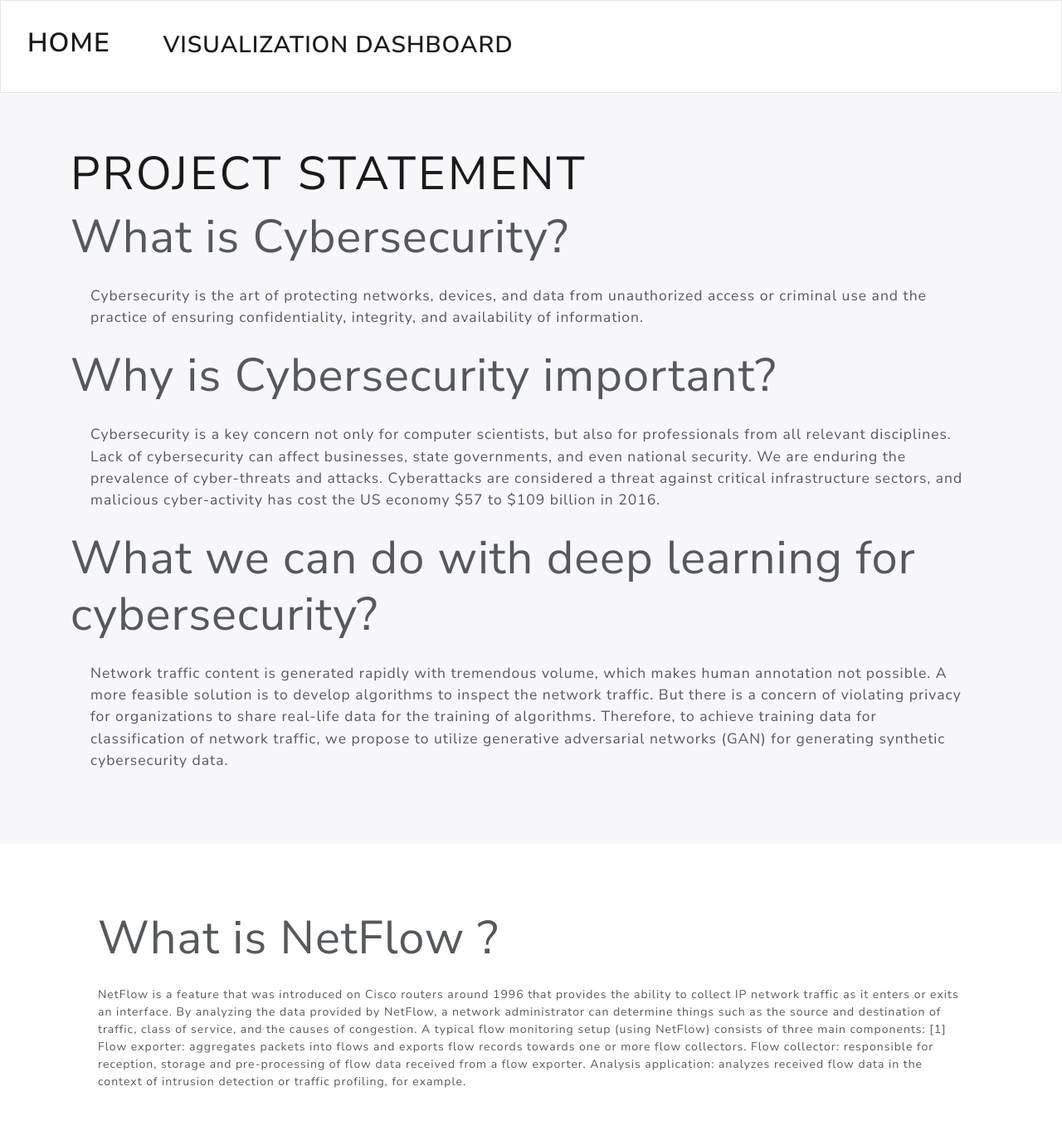
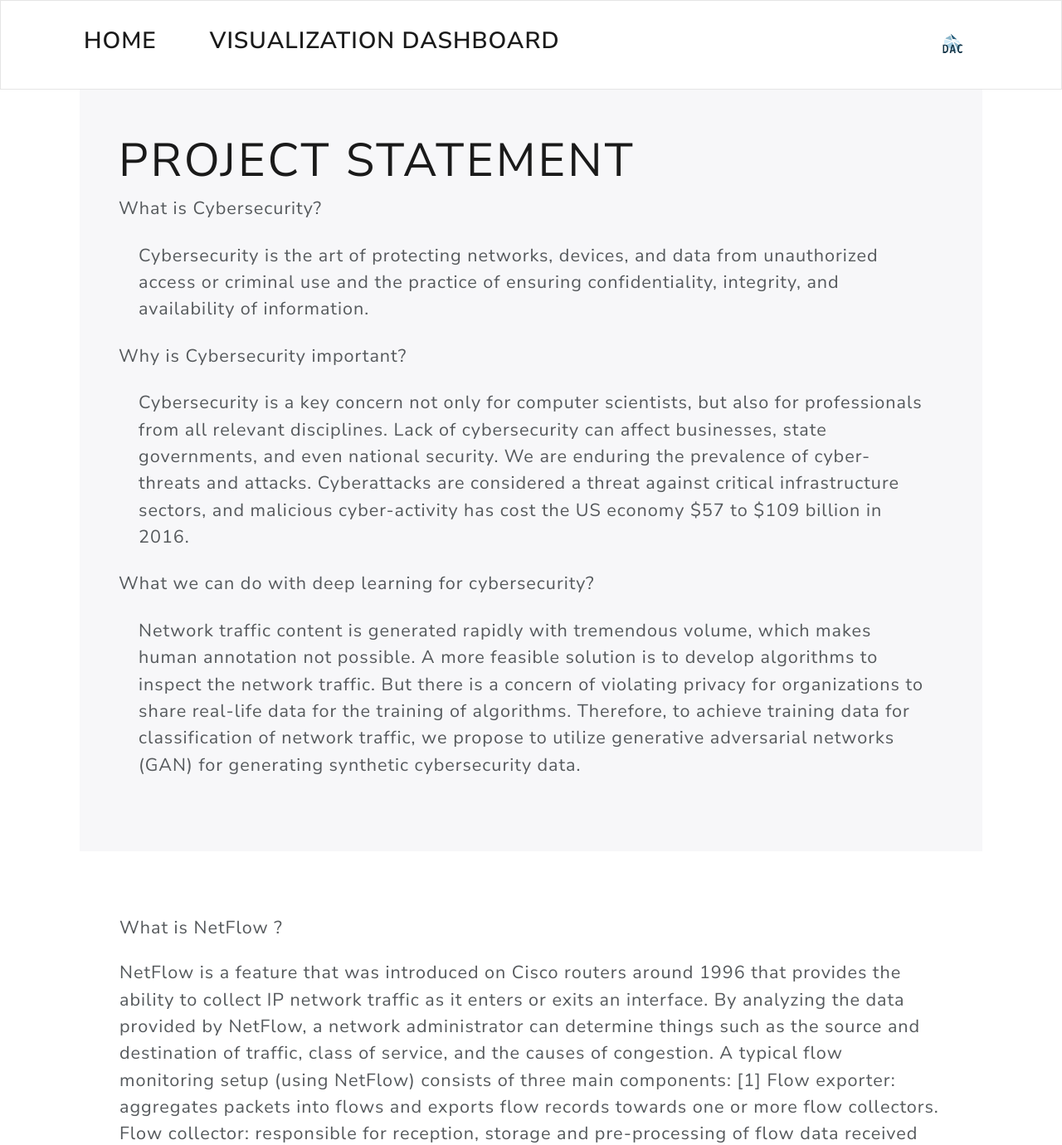
Before and after one commit to ddatta-DAC/cyberDataGenSite, a Flask app: template Website/app/templates/homepage.html in a window 1280 px wide. Shown: the top 1380 px of the page at 83% size. Run offline with Flask 3, Linux system fonts and the light colour scheme; the template is opened without the code that fills it, so the values that code supplies are empty; parts of the project's set-up code (start-up, migrations or seed data) failed here and were passed over; some libraries are stand-ins or nearby versions.

Commit message:
adding updates

```diff
--- /dev/null
+++ b/Website/app/static/homepage.css
@@ -0,0 +1,13 @@
+body {
+margin :7.5%;
+}
+.jumbotron p{
+font-size: 1.35rem !important;
+}
+
+.container p {
+font-size: 1.35rem !important;
+}
+.footer{
+font-size: 2.05rem !important;
+}
--- a/Website/app/templates/base.html
+++ b/Website/app/templates/base.html
@@ -1,29 +1,39 @@
 {% extends 'bootstrap/base.html' %}
-
+{% block html_attribs %} lang="en"{% endblock %}
 {% block styles %}
 {{super()}}
 <link rel="stylesheet"
-      href="{{url_for('.static', filename='bootstrap_lux.min.css')}}">
+      href="{{url_for('static', filename='bootstrap_lux.min.css')}}">
+<link rel="stylesheet" href="{{ url_for('static', filename='homepage.css') }}">
+<link rel="shortcut icon" href="{{ url_for('static', filename='DAC_logo.png') }}">
+
 {% endblock %}
 
 {% block title %}
     {% if title %}{{ title }} {% else %}Virginia Tech{% endif %}
 {% endblock %}
+{% block navbar %}
+<nav class="navbar fixed-top navbar-light bg-light">
+        <div class="container d-flex align-content-around  flex-wrap">
+            <div class="d-flex  justify-content-start ">
+                <div class=" align-self-start h2" >
+                   <a class="nav-item nav-link" href="/home">Home</a>
+                </div>
+                <div  class="align-self-end h2">
+                    <a class="nav-item nav-link active" href="/dashapp">Visualization Dashboard</a>
+                </div>
+            </div>
+            <div class="d-flex justify-content-end">
+            <a class="navbar-brand" href="#">
+            <img src="/static/DAC_logo.png" width="30" height="30" class="d-inline-block align-top" alt="Virginia Tech">
 
-{% block navbar %}
-    <nav class="navbar navbar-expand-lg light bg-light">
+            </a>
+        </div>
+        </div>
 
-    <div class="d-flex align-content-around flex-wrap">
-        <div class=" align-self-start h1" >
-           <a class="nav-item nav-link" href="/home">Home</a>
-        </div>
-        <div  class="align-self-end h2">
-            <a class="nav-item nav-link" href="/dashapp">Visualization Dashboard</a>
-        </div>
-    </div>
-    </nav>
+        </nav>
+
 {% endblock %}
-
 {% block content %}
 
     <div class="jumbotron jumbotron-fluid">
@@ -41,3 +51,5 @@
 
     </div>
 {% endblock %}
+{% block footer %}
+{% endblock %}
--- a/Website/app/templates/homepage.html
+++ b/Website/app/templates/homepage.html
@@ -6,22 +6,19 @@ Homepage
 
 {% block content %}
 
-
-<!--{{ value_1 }}-->
-<!--{{ value_2 }}-->
-    <div class="jumbotron">
+     <div class="jumbotron">
       <div class="container ">
-        <h3 class="display-4  align-items-center">Project statement</h3>
-        <p class = "display-4">What is Cybersecurity?</p>
-        <p class="lead m-4">
+        <h3 class="display-4 align-items-center">Project statement</h3>
+        <p class = "lead">What is Cybersecurity?</p>
+        <p class="m-4">
             Cybersecurity is the art of protecting networks, devices, and data from unauthorized access or criminal use and the practice of ensuring confidentiality, integrity, and availability of information.
         </p>
-        <p class = "display-4">Why is Cybersecurity important?</p>
-        <p class="lead m-4">
+        <p class = "lead">Why is Cybersecurity important?</p>
+        <p class="m-4">
             Cybersecurity is a key concern not only for computer scientists, but also for professionals from all relevant disciplines. Lack of cybersecurity can affect businesses, state governments, and even national security. We are enduring the prevalence of cyber-threats and attacks. Cyberattacks are considered a threat against critical infrastructure sectors, and malicious cyber-activity has cost the US economy $57 to $109 billion in 2016.
         </p>
-        <p class = "display-4">What we can do with deep learning for cybersecurity?</p>
-	    <p class="lead m-4">
+        <p class = "lead">What we can do with deep learning for cybersecurity?</p>
+	    <p class="m-4">
 		    Network traffic content is generated rapidly with tremendous volume, which makes human annotation not possible. A more feasible solution is to develop algorithms to inspect the network traffic. But there is a concern of violating privacy for organizations to share real-life data for the training of algorithms. Therefore, to achieve training data for classification of network traffic, we propose to utilize generative adversarial networks (GAN) for generating synthetic cybersecurity data.
         </p>
       </div>
@@ -29,7 +26,7 @@ Homepage
 
     <div class = "container  align-items-center p-4 t-4">
         <p class = "display-4 m-4">What is NetFlow ?</p>
-    <p class = "m-4">
+        <p class = "m-4">
         NetFlow is a feature that was introduced on Cisco routers around
         1996 that provides the ability to collect IP network traffic as
         it enters or exits an interface. By analyzing the data provided by NetFlow, a network administrator can determine things such as the source and destination of traffic, class of service, and the causes of congestion. A typical flow monitoring setup (using NetFlow) consists of three main components:
@@ -47,4 +44,10 @@ Analysis application: analyzes received flow data in the context of intrusion de
     />
 
     </div>
+<div class = "footer container flex-wrap align-items-center p-4 t-4">
+    <div class="row  justify-space-between align-items-center">
+        <div class="col"><b><a href="#">Discovery Analytics Center</a></b></div>
+        <div class="col"> <b><a href="#">Virginia Tech</a></b></div>
+    </div>
+</div>
 {% endblock %}
--- a/Website/app/templates/index.html
+++ b/Website/app/templates/index.html
@@ -6,9 +6,6 @@ Homepage
 
 {% block content %}
 
-
-<!--{{ value_1 }}-->
-<!--{{ value_2 }}-->
     <div class="jumbotron">
       <div class="container ">
         <h3 class="display-4  align-items-center">Project statement</h3>
@@ -21,8 +18,7 @@ Homepage
     <div class = "container  align-items-center p-4 t-4">
         <p class = "display-4 m-4">What is NetFlow ?</p>
     <p class = "m-4">
-        NetFlow is a feature that was introduced on Cisco routers around
-        1996 that provides the ability to collect IP network traffic as
+        NetFlow is a feature that was introduced on Cisco routers around 1996 that provides the ability to collect IP network traffic as
         it enters or exits an interface. By analyzing the data provided by NetFlow, a network administrator can determine things such as the source and destination of traffic, class of service, and the causes of congestion. A typical flow monitoring setup (using NetFlow) consists of three main components:
         [1]
 Flow exporter: aggregates packets into flows and exports flow records towards one or more flow collectors.
```
Also changed, not shown: Website/app/plotlydash/dashboard.py (+11 -4 lines), Website/app/plotlydash/layout.py (+25 -17 lines), Website/app/static/dashapp_1.css (added, +7 -0 lines), Website/app/static/DAC_logo.png (added), data/DAC_logo.png (added).
